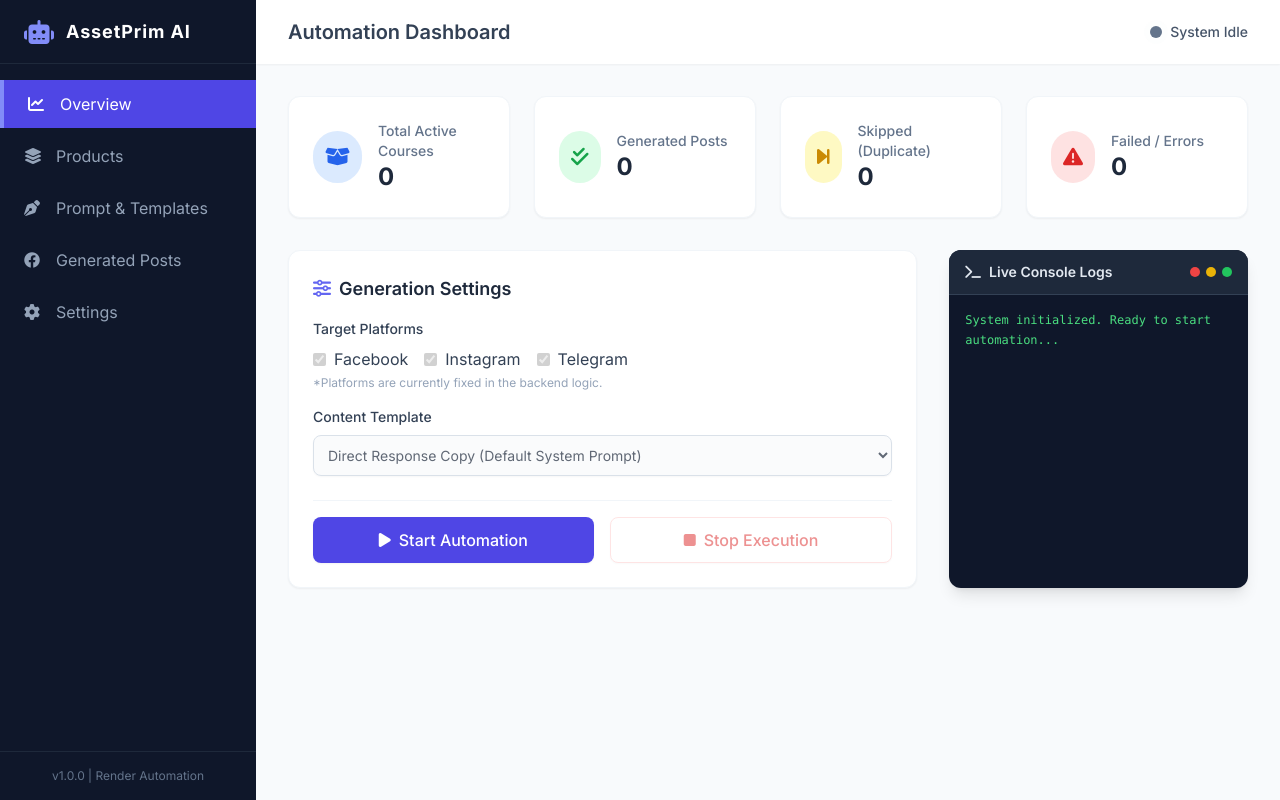
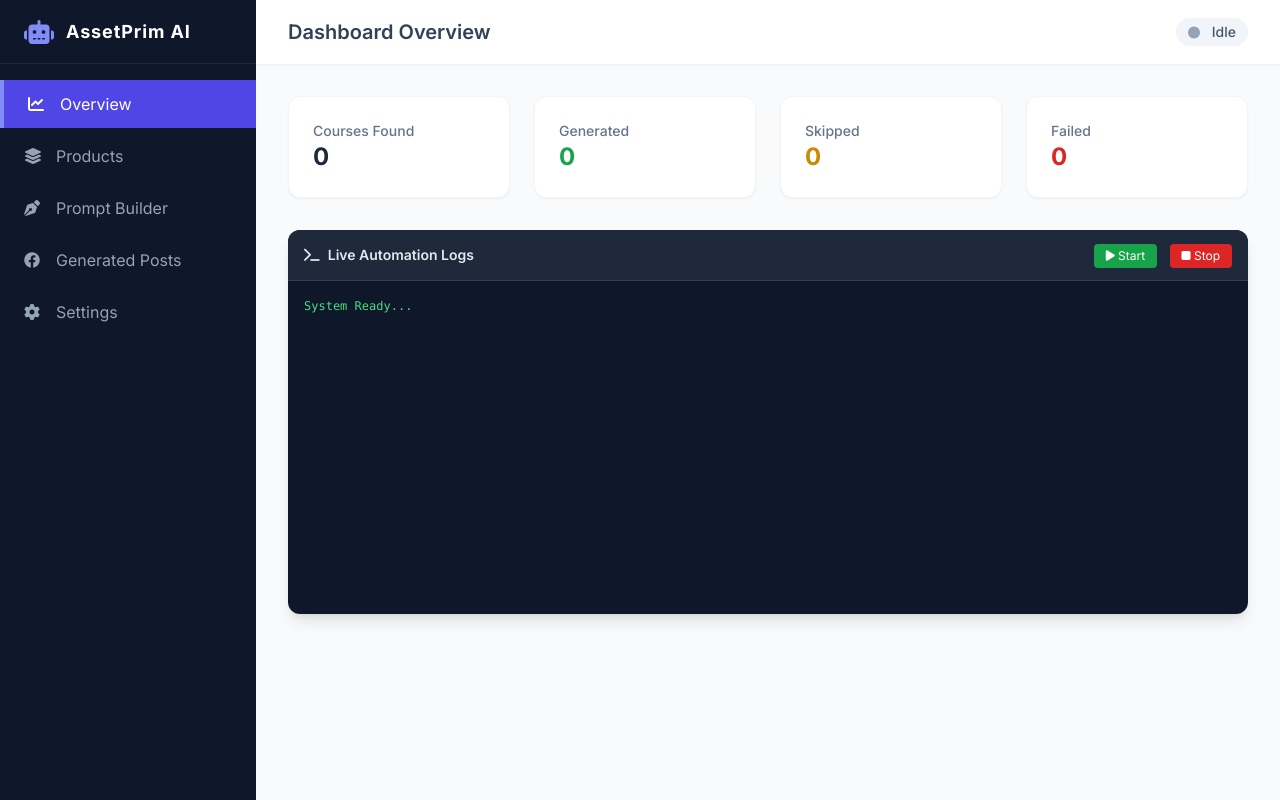
Before and after one commit to hossionr28-bot/Assetprim_social_media_post, a Flask app: page / in a window 1280 px wide. Run offline with Flask 3, Linux system fonts and the light colour scheme; some libraries are stand-ins or nearby versions.

Commit message:
Update index.html

```diff
--- a/templates/index.html
+++ b/templates/index.html
@@ -3,20 +3,15 @@
 <head>
     <meta charset="UTF-8">
     <meta name="viewport" content="width=device-width, initial-scale=1.0">
-    <title>AssetPrim AI Automation Dashboard</title>
-    <!-- Tailwind CSS -->
+    <title>AssetPrim AI Social Media Automation</title>
     <script src="https://cdn.tailwindcss.com"></script>
-    <!-- FontAwesome -->
     <link rel="stylesheet" href="https://cdnjs.cloudflare.com/ajax/libs/font-awesome/6.4.0/css/all.min.css">
-    <!-- Google Fonts -->
     <link href="https://fonts.googleapis.com/css2?family=Inter:wght@300;400;500;600;700&display=swap" rel="stylesheet">
     <style>
         body { font-family: 'Inter', sans-serif; }
         .log-console { scroll-behavior: smooth; }
-        ::-webkit-scrollbar { width: 8px; }
-        ::-webkit-scrollbar-track { background: #f1f1f1; }
-        ::-webkit-scrollbar-thumb { background: #cbd5e1; border-radius: 4px; }
-        ::-webkit-scrollbar-thumb:hover { background: #94a3b8; }
+        .view-section { display: none; }
+        .view-section.active { display: block; }
     </style>
 </head>
 <body class="bg-slate-50 text-slate-800 h-screen flex overflow-hidden">
@@ -28,159 +23,102 @@
             <span class="text-lg font-bold tracking-wider">AssetPrim AI</span>
         </div>
         <nav class="flex-1 overflow-y-auto py-4">
-            <ul class="space-y-1">
-                <li>
-                    <a href="#" class="flex items-center px-6 py-3 bg-indigo-600 text-white border-l-4 border-indigo-400">
-                        <i class="fa-solid fa-chart-line w-5 mr-3"></i> Overview
-                    </a>
-                </li>
-                <li>
-                    <a href="#" class="flex items-center px-6 py-3 text-slate-400 hover:bg-slate-800 hover:text-white transition-colors">
-                        <i class="fa-solid fa-layer-group w-5 mr-3"></i> Products
-                    </a>
-                </li>
-                <li>
-                    <a href="#" class="flex items-center px-6 py-3 text-slate-400 hover:bg-slate-800 hover:text-white transition-colors">
-                        <i class="fa-solid fa-pen-nib w-5 mr-3"></i> Prompt & Templates
-                    </a>
-                </li>
-                <li>
-                    <a href="#" class="flex items-center px-6 py-3 text-slate-400 hover:bg-slate-800 hover:text-white transition-colors">
-                        <i class="fa-brands fa-facebook w-5 mr-3"></i> Generated Posts
-                    </a>
-                </li>
-                <li>
-                    <a href="#" class="flex items-center px-6 py-3 text-slate-400 hover:bg-slate-800 hover:text-white transition-colors">
-                        <i class="fa-solid fa-gear w-5 mr-3"></i> Settings
-                    </a>
-                </li>
+            <ul class="space-y-1" id="nav-menu">
+                <li><a href="#" onclick="switchView('overview', this)" class="nav-item active flex items-center px-6 py-3 bg-indigo-600 text-white border-l-4 border-indigo-400"><i class="fa-solid fa-chart-line w-5 mr-3"></i> Overview</a></li>
+                <li><a href="#" onclick="switchView('products', this)" class="nav-item flex items-center px-6 py-3 text-slate-400 hover:bg-slate-800 hover:text-white transition-colors"><i class="fa-solid fa-layer-group w-5 mr-3"></i> Products</a></li>
+                <li><a href="#" onclick="switchView('prompts', this)" class="nav-item flex items-center px-6 py-3 text-slate-400 hover:bg-slate-800 hover:text-white transition-colors"><i class="fa-solid fa-pen-nib w-5 mr-3"></i> Prompt Builder</a></li>
+                <li><a href="#" onclick="switchView('posts', this)" class="nav-item flex items-center px-6 py-3 text-slate-400 hover:bg-slate-800 hover:text-white transition-colors"><i class="fa-brands fa-facebook w-5 mr-3"></i> Generated Posts</a></li>
+                <li><a href="#" onclick="switchView('settings', this)" class="nav-item flex items-center px-6 py-3 text-slate-400 hover:bg-slate-800 hover:text-white transition-colors"><i class="fa-solid fa-gear w-5 mr-3"></i> Settings</a></li>
             </ul>
         </nav>
-        <div class="p-4 border-t border-slate-800 text-xs text-slate-500 text-center">
-            v1.0.0 | Render Automation
-        </div>
     </aside>
 
     <!-- Main Content -->
     <main class="flex-1 flex flex-col h-screen overflow-hidden">
         <!-- Topbar -->
         <header class="h-16 bg-white shadow-sm flex items-center justify-between px-8 z-10">
-            <h1 class="text-xl font-semibold text-slate-700">Automation Dashboard</h1>
-            <div class="flex items-center space-x-4">
+            <h1 class="text-xl font-semibold text-slate-700" id="page-title">Dashboard Overview</h1>
             <div class="flex items-center">
-                    <span class="relative flex h-3 w-3 mr-2">
-                      <span id="status-ping" class="animate-ping absolute inline-flex h-full w-full rounded-full bg-slate-400 opacity-75"></span>
-                      <span id="status-dot" class="relative inline-flex rounded-full h-3 w-3 bg-slate-500"></span>
-                    </span>
-                    <span id="system-status" class="text-sm font-medium text-slate-600">System Idle</span>
-                </div>
+                <span id="system-status" class="text-sm font-medium text-slate-600 bg-slate-100 px-3 py-1 rounded-full"><i class="fa-solid fa-circle text-slate-400 text-xs mr-2"></i> Idle</span>
             </div>
         </header>
 
-        <!-- Scrollable Content -->
+        <!-- Scrollable Content Area -->
         <div class="flex-1 overflow-y-auto p-8">
 
-            <!-- Stats Grid -->
+            <!-- VIEW: OVERVIEW (Main Automation Panel) -->
+            <div id="view-overview" class="view-section active">
                 <div class="grid grid-cols-1 md:grid-cols-4 gap-6 mb-8">
-                <!-- Total Products -->
-                <div class="bg-white rounded-xl shadow-sm border border-slate-100 p-6 flex items-center">
-                    <div class="rounded-full bg-blue-100 p-3 mr-4">
-                        <i class="fa-solid fa-box-open text-blue-600 text-xl"></i>
+                    <div class="bg-white rounded-xl shadow-sm border border-slate-100 p-6"><p class="text-sm text-slate-500 font-medium">Courses Found</p><p class="text-2xl font-bold" id="stat-total">0</p></div>
+                    <div class="bg-white rounded-xl shadow-sm border border-slate-100 p-6"><p class="text-sm text-slate-500 font-medium">Generated</p><p class="text-2xl font-bold text-green-600" id="stat-processed">0</p></div>
+                    <div class="bg-white rounded-xl shadow-sm border border-slate-100 p-6"><p class="text-sm text-slate-500 font-medium">Skipped</p><p class="text-2xl font-bold text-yellow-600" id="stat-skipped">0</p></div>
+                    <div class="bg-white rounded-xl shadow-sm border border-slate-100 p-6"><p class="text-sm text-slate-500 font-medium">Failed</p><p class="text-2xl font-bold text-red-600" id="stat-failed">0</p></div>
                 </div>
+
+                <div class="bg-slate-900 rounded-xl shadow-lg flex flex-col overflow-hidden h-96">
+                    <div class="bg-slate-800 px-4 py-3 border-b border-slate-700 flex justify-between items-center">
+                        <h3 class="text-sm font-semibold text-slate-200"><i class="fa-solid fa-terminal mr-2"></i>Live Automation Logs</h3>
                         <div>
-                        <p class="text-sm text-slate-500 font-medium">Total Active Courses</p>
-                        <p class="text-2xl font-bold text-slate-800" id="stat-total">0</p>
+                            <button onclick="startAuto()" class="bg-green-600 hover:bg-green-700 text-white text-xs px-3 py-1 rounded mr-2"><i class="fa-solid fa-play"></i> Start</button>
+                            <button onclick="stopAuto()" class="bg-red-600 hover:bg-red-700 text-white text-xs px-3 py-1 rounded"><i class="fa-solid fa-stop"></i> Stop</button>
                         </div>
                     </div>
-                <!-- Processed -->
-                <div class="bg-white rounded-xl shadow-sm border border-slate-100 p-6 flex items-center">
-                    <div class="rounded-full bg-green-100 p-3 mr-4">
-                        <i class="fa-solid fa-check-double text-green-600 text-xl"></i>
-                    </div>
-                    <div>
-                        <p class="text-sm text-slate-500 font-medium">Generated Posts</p>
-                        <p class="text-2xl font-bold text-slate-800" id="stat-processed">0</p>
-                    </div>
-                </div>
-                <!-- Skipped -->
-                <div class="bg-white rounded-xl shadow-sm border border-slate-100 p-6 flex items-center">
-                    <div class="rounded-full bg-yellow-100 p-3 mr-4">
-                        <i class="fa-solid fa-forward-step text-yellow-600 text-xl"></i>
-                    </div>
-                    <div>
-                        <p class="text-sm text-slate-500 font-medium">Skipped (Duplicate)</p>
-                        <p class="text-2xl font-bold text-slate-800" id="stat-skipped">0</p>
-                    </div>
-                </div>
-                <!-- Failed -->
-                <div class="bg-white rounded-xl shadow-sm border border-slate-100 p-6 flex items-center">
-                    <div class="rounded-full bg-red-100 p-3 mr-4">
-                        <i class="fa-solid fa-triangle-exclamation text-red-600 text-xl"></i>
-                    </div>
-                    <div>
-                        <p class="text-sm text-slate-500 font-medium">Failed / Errors</p>
-                        <p class="text-2xl font-bold text-slate-800" id="stat-failed">0</p>
+                    <div class="flex-1 p-4 overflow-y-auto log-console" id="log-container">
+                        <pre id="logs" class="text-xs text-green-400 font-mono whitespace-pre-wrap leading-relaxed">System Ready...</pre>
                     </div>
                 </div>
             </div>
 
-            <!-- Configuration & Controls -->
-            <div class="grid grid-cols-1 lg:grid-cols-3 gap-8 mb-8">
-                <!-- Settings Panel -->
-                <div class="bg-white rounded-xl shadow-sm border border-slate-100 p-6 lg:col-span-2">
-                    <h2 class="text-lg font-semibold text-slate-800 mb-4"><i class="fa-solid fa-sliders text-indigo-500 mr-2"></i>Generation Settings</h2>
-
-                    <div class="mb-4">
-                        <label class="block text-sm font-medium text-slate-700 mb-2">Target Platforms</label>
-                        <div class="flex flex-wrap gap-4">
-                            <label class="inline-flex items-center">
-                                <input type="checkbox" class="form-checkbox text-indigo-600 rounded" checked disabled>
-                                <span class="ml-2 text-slate-700">Facebook</span>
-                            </label>
-                            <label class="inline-flex items-center">
-                                <input type="checkbox" class="form-checkbox text-indigo-600 rounded" checked disabled>
-                                <span class="ml-2 text-slate-700">Instagram</span>
-                            </label>
-                            <label class="inline-flex items-center">
-                                <input type="checkbox" class="form-checkbox text-indigo-600 rounded" checked disabled>
-                                <span class="ml-2 text-slate-700">Telegram</span>
-                            </label>
-                        </div>
-                        <p class="text-xs text-slate-400 mt-1">*Platforms are currently fixed in the backend logic.</p>
-                    </div>
-
-                    <div class="mb-4">
-                        <label class="block text-sm font-medium text-slate-700 mb-2">Content Template</label>
-                        <select class="w-full border-slate-300 rounded-lg shadow-sm focus:border-indigo-500 focus:ring-indigo-500 text-sm p-2.5 border bg-slate-50" disabled>
-                            <option>Direct Response Copy (Default System Prompt)</option>
+            <!-- VIEW: PROMPTS -->
+            <div id="view-prompts" class="view-section">
+                <div class="bg-white rounded-xl shadow-sm border border-slate-100 p-6">
+                    <h2 class="text-lg font-bold mb-4">Prompt Builder & Templates</h2>
+                    <div class="grid grid-cols-2 gap-6 mb-4">
+                        <div>
+                            <label class="block text-sm font-medium mb-1">Select Template</label>
+                            <select class="w-full border-slate-300 rounded p-2 border">
+                                <option>None (Follow Custom Prompt Only)</option>
                                 <option>Short & Punchy</option>
                                 <option>Feature-Driven</option>
+                                <option>Promotional</option>
+                                <option>Urgency / FOMO</option>
                             </select>
                         </div>
-
-                    <!-- Action Buttons -->
-                    <div class="mt-6 flex gap-4 pt-4 border-t border-slate-100">
-                        <button onclick="startAutomation()" id="btn-start" class="flex-1 bg-indigo-600 hover:bg-indigo-700 text-white font-medium py-2.5 px-4 rounded-lg transition-colors shadow-sm flex justify-center items-center">
-                            <i class="fa-solid fa-play mr-2"></i> Start Automation
-                        </button>
-                        <button onclick="stopAutomation()" id="btn-stop" class="flex-1 bg-white hover:bg-red-50 text-red-600 border border-red-200 font-medium py-2.5 px-4 rounded-lg transition-colors shadow-sm flex justify-center items-center disabled:opacity-50" disabled>
-                            <i class="fa-solid fa-stop mr-2"></i> Stop Execution
-                        </button>
+                        <div>
+                            <label class="block text-sm font-medium mb-1">Instruction Priority</label>
+                            <select class="w-full border-slate-300 rounded p-2 border">
+                                <option>Prompt First</option>
+                                <option>Template First</option>
+                                <option>Balanced</option>
+                            </select>
+                        </div>
+                    </div>
+                    <label class="block text-sm font-medium mb-1">Custom User Prompt</label>
+                    <textarea class="w-full h-48 border border-slate-300 rounded p-4 font-mono text-sm" placeholder="Write your specific instructions for Gemini here..."></textarea>
+                    <div class="mt-4 bg-yellow-50 border border-yellow-200 text-yellow-800 p-3 rounded text-sm">
+                        <i class="fa-solid fa-triangle-exclamation mr-2"></i> <b>System Rules Enforced:</b> No links in main post, fixed pinned comment URL, no hallucinated features.
+                    </div>
+                    <button class="mt-4 bg-indigo-600 text-white px-4 py-2 rounded">Save Configuration</button>
                 </div>
             </div>
 
-                <!-- Live Logs Console -->
-                <div class="bg-slate-900 rounded-xl shadow-lg flex flex-col overflow-hidden">
-                    <div class="bg-slate-800 px-4 py-3 border-b border-slate-700 flex justify-between items-center">
-                        <h3 class="text-sm font-semibold text-slate-200"><i class="fa-solid fa-terminal mr-2"></i>Live Console Logs</h3>
-                        <div class="flex space-x-1.5">
-                            <div class="w-2.5 h-2.5 rounded-full bg-red-500"></div>
-                            <div class="w-2.5 h-2.5 rounded-full bg-yellow-500"></div>
-                            <div class="w-2.5 h-2.5 rounded-full bg-green-500"></div>
+            <!-- VIEW: PRODUCTS (Placeholder) -->
+            <div id="view-products" class="view-section">
+                <div class="bg-white rounded-xl shadow-sm border border-slate-100 p-6 text-center text-slate-500 py-20">
+                    <i class="fa-solid fa-layer-group text-4xl mb-4 text-slate-300"></i>
+                    <h2 class="text-xl font-bold text-slate-700">Product Synchronization</h2>
+                    <p>This module will fetch and display products from AssetPrim PHP API.</p>
                 </div>
             </div>
-                    <div class="flex-1 p-4 overflow-y-auto log-console" id="log-container" style="max-height: 350px;">
-                        <pre id="logs" class="text-xs text-green-400 font-mono whitespace-pre-wrap leading-relaxed">System initialized. Ready to start automation...</pre>
+
+            <!-- VIEW: SETTINGS (Placeholder) -->
+            <div id="view-settings" class="view-section">
+                <div class="bg-white rounded-xl shadow-sm border border-slate-100 p-6">
+                    <h2 class="text-xl font-bold text-slate-700 mb-6">Automation Settings</h2>
+                    <div class="space-y-4">
+                        <div><label class="font-medium">Batch Size:</label> <input type="number" value="10" class="border p-1 rounded ml-2 w-16"></div>
+                        <div><label class="font-medium">Auto New Product Detection:</label> <input type="checkbox" class="ml-2"></div>
+                        <div><label class="font-medium">Duplicate Protection:</label> <input type="checkbox" checked class="ml-2"></div>
                     </div>
                 </div>
             </div>
@@ -189,70 +127,53 @@
     </main>
 
     <script>
-        // UI Update Logic
-        function updateUI(data) {
+        // SPA View Switcher
+        function switchView(viewId, element) {
+            document.querySelectorAll('.view-section').forEach(el => el.classList.remove('active'));
+            document.querySelectorAll('.nav-item').forEach(el => {
+                el.classList.remove('bg-indigo-600', 'text-white', 'border-l-4', 'border-indigo-400');
+                el.classList.add('text-slate-400');
+            });
+
+            document.getElementById('view-' + viewId).classList.add('active');
+
+            element.classList.remove('text-slate-400');
+            element.classList.add('bg-indigo-600', 'text-white', 'border-l-4', 'border-indigo-400');
+
+            document.getElementById('page-title').innerText = element.innerText;
+        }
+
+        // Fetch Status & Update Dashboard
+        setInterval(() => {
+            fetch('/api/status')
+                .then(res => res.json())
+                .then(data => {
                     document.getElementById('stat-total').innerText = data.total_courses;
                     document.getElementById('stat-processed').innerText = data.processed;
                     document.getElementById('stat-skipped').innerText = data.skipped;
                     document.getElementById('stat-failed').innerText = data.failed;
 
-            // Update Logs
-            const logElement = document.getElementById('logs');
+                    const logsElement = document.getElementById('logs');
+                    if (data.logs.length > 0) {
+                        logsElement.innerText = data.logs.join('\n');
                         const logContainer = document.getElementById('log-container');
-            if (data.logs.length > 0) {
-                logElement.innerText = data.logs.join('\n');
-                // Auto scroll to bottom
                         logContainer.scrollTop = logContainer.scrollHeight;
                     }
 
-            // Update Status Badge
-            const statusText = document.getElementById('system-status');
-            const statusPing = document.getElementById('status-ping');
-            const statusDot = document.getElementById('status-dot');
-            const btnStart = document.getElementById('btn-start');
-            const btnStop = document.getElementById('btn-stop');
-
+                    const statusBadge = document.getElementById('system-status');
                     if (data.is_running) {
-                statusText.innerText = data.status_msg + " (Running...)";
-                statusPing.classList.replace('bg-slate-400', 'bg-green-400');
-                statusDot.classList.replace('bg-slate-500', 'bg-green-500');
-
-                btnStart.disabled = true;
-                btnStart.classList.add('opacity-50', 'cursor-not-allowed');
-                btnStop.disabled = false;
-                btnStop.classList.remove('opacity-50');
+                        statusBadge.innerHTML = `<i class="fa-solid fa-circle text-green-500 text-xs mr-2 animate-pulse"></i> ${data.status_msg}`;
+                        statusBadge.className = "text-sm font-medium text-green-700 bg-green-100 px-3 py-1 rounded-full";
                     } else {
-                statusText.innerText = data.status_msg === "Idle" ? "System Idle" : data.status_msg;
-                statusPing.classList.replace('bg-green-400', 'bg-slate-400');
-                statusDot.classList.replace('bg-green-500', 'bg-slate-500');
-
-                btnStart.disabled = false;
-                btnStart.classList.remove('opacity-50', 'cursor-not-allowed');
-                btnStop.disabled = true;
-                btnStop.classList.add('opacity-50');
+                        statusBadge.innerHTML = `<i class="fa-solid fa-circle text-slate-400 text-xs mr-2"></i> ${data.status_msg}`;
+                        statusBadge.className = "text-sm font-medium text-slate-600 bg-slate-100 px-3 py-1 rounded-full";
                     }
-        }
-
-        // Fetch Status every 2 seconds
-        setInterval(() => {
-            fetch('/status')
-                .then(res => res.json())
-                .then(data => updateUI(data))
-                .catch(err => console.error("Status check failed:", err));
+                })
+                .catch(err => console.error("Status fetch error:", err));
         }, 2000);
 
-        // Control Actions
-        function startAutomation() {
-            fetch('/start', { method: 'POST' })
-                .then(res => res.json())
-                .then(data => console.log(data));
-        }
-
-        function stopAutomation() {
-            fetch('/stop', { method: 'POST' })
-                .then(res => res.json())
-                .then(data => console.log(data));
-        }
+        function startAuto() { fetch('/api/start', { method: 'POST' }); }
+        function stopAuto() { fetch('/api/stop', { method: 'POST' }); }
     </script>
 </body>
 </html>
```
Lines whose indentation alone changed are shown as unchanged.
